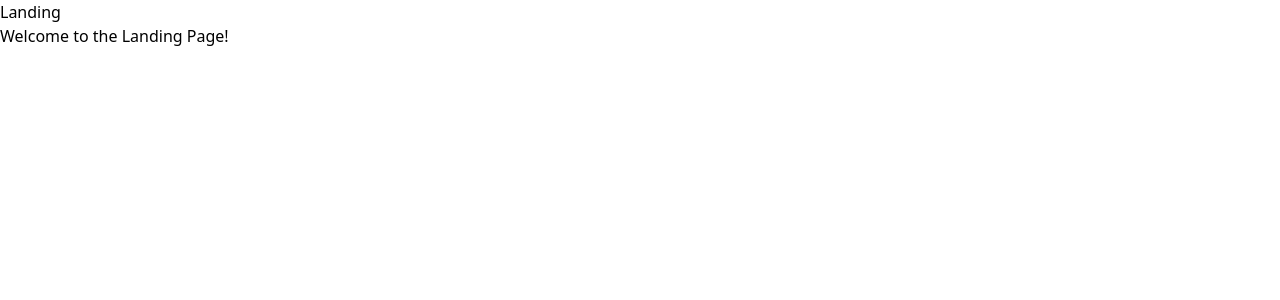
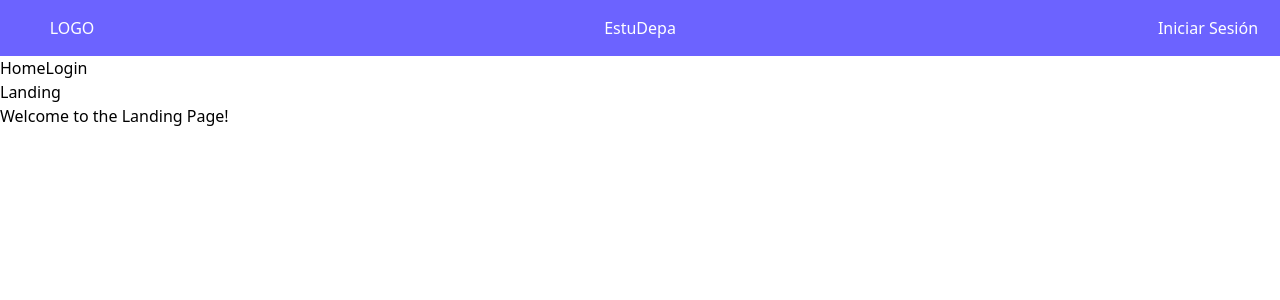
Before and after one commit to Wilovy09/LinceHacks2024, a Vue app: page / in a window 1280 px wide. Shown: the top 300 px of the page. Built offline with nearby package versions, Linux system fonts and the light colour scheme.

Commit message:
Se creó el header de la landing page

```diff
--- /dev/null
+++ b/src/components/ButtonLink.vue
@@ -0,0 +1,18 @@
+<script setup lang='ts'>
+import { defineProps } from 'vue'
+import { RouterLink } from 'vue-router'
+
+const props = defineProps(["text", "route"]);
+</script>
+
+<template>
+    <RouterLink :to="props.route"> {{ props.text }} </RouterLink>
+</template>
+
+<style scoped>
+a {
+    border-radius: 3rem;
+    background-color: #4B44B9;
+    padding: 0 1rem;
+}
+</style>
--- /dev/null
+++ b/src/components/LandingNavbar.vue
@@ -0,0 +1,29 @@
+<script setup lang='ts'>
+import { RouterLink } from 'vue-router'
+import Button from '@/components/ButtonLink.vue'
+</script>
+
+<template>
+    <nav>
+        <RouterLink to='/'>LOGO</RouterLink>
+        <h1>EstuDepa</h1>
+        <RouterLink to='/login'>Iniciar Sesión</RouterLink>
+    </nav>
+</template>
+
+<style scoped>
+nav {
+    background-color: #6C63FF;
+    display: flex;
+    align-items: center;
+    justify-content: space-between;
+    padding: 1rem;
+    font-size: 1rem;
+    color: #fff;
+
+    & a, h1 {
+        text-align: center;
+        width: 7rem;
+    }
+}
+</style>
--- /dev/null
+++ b/src/layouts/LandingLayout.vue
@@ -0,0 +1,12 @@
+<script setup lang='ts'>
+import {RouterView} from 'vue-router'
+import NavBar from '@/components/LandingNavbar.vue'
+</script>
+
+<template>
+    <NavBar />
+    <RouterView />
+</template>
+
+<style scoped>
+</style>
--- a/src/router/routes.ts
+++ b/src/router/routes.ts
@@ -1,8 +1,15 @@
 const routes = [
     {
         path: "/",
-        name: "landing",
-        component: () => import("@/views/landing/landingPage.vue"),
+        name: "landingLayout",
+        component: () => import("@/layouts/LandingLayout.vue"),
+        children: [
+            {
+                path: "",
+                name: "landing",
+                component: () => import("@/views/landing/LandingPage.vue"),
+            },
+        ],
     },
     {
         path: "/login",
--- a/src/views/landing/landingPage.vue
+++ b/src/views/landing/LandingPage.vue
@@ -1,7 +1,9 @@
 <script setup lang='ts'>
+import NavBar from '@/components/Navbar.vue'
 </script>
 
 <template>
+    <NavBar/>
     <h1 class="text-center">Landing</h1>
     <p>Welcome to the Landing Page!</p>
 </template>
```
